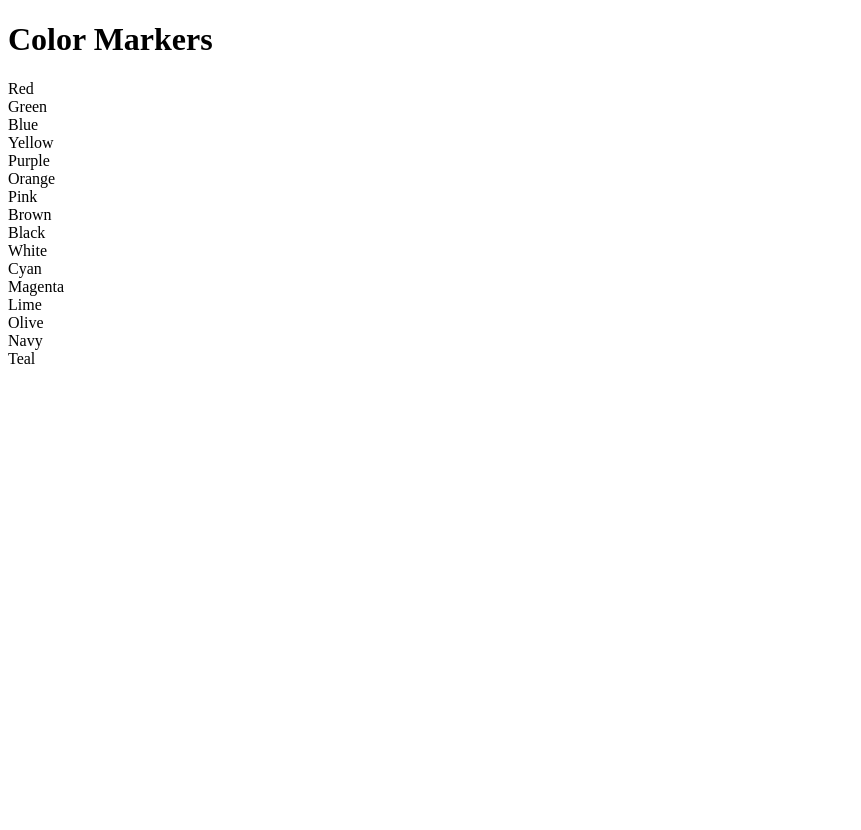
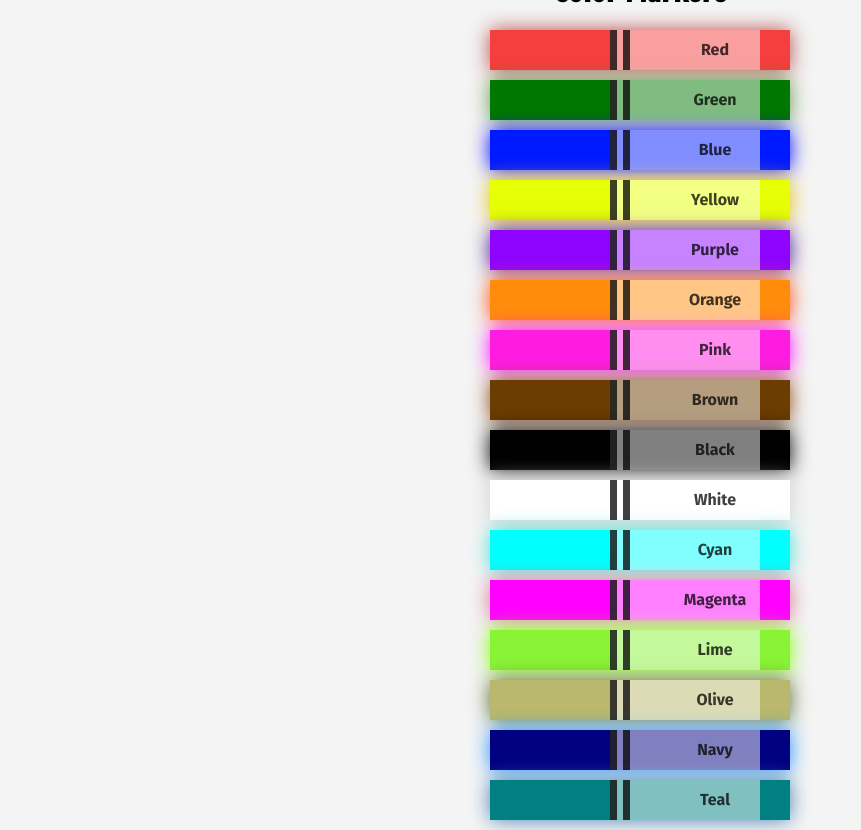
Before and after one commit to HeidelV/PRIN135-Activity-04, a plain HTML site: page index.html in a window 1280 px wide. Shown: the whole page, without its empty margins (0-861 px from the left). Before the commit the page ends 800 px from the top, so only its background shows below. Drawn offline with Linux system fonts and the light colour scheme.

Commit message:
Added content for the CSS file and added Google Fonts.

```diff
--- a/index.css
+++ b/index.css
@@ -0,0 +1,147 @@
+* {
+    margin: 0;
+    padding: 0;
+    box-sizing: border-box;
+}
+
+.container {
+    max-width: 900px;
+    margin: 0 auto;
+}
+
+h1 {
+    text-align: center;
+    margin-bottom: 20px;
+    font-weight: 600;
+    font-family: 'Fjalla One', sans-serif;
+}
+
+body {
+    margin: 0;
+    height: 100vh;
+    display: flex;
+    justify-content: center;
+    align-items: center;
+    background-color: #f4f4f4;
+}
+
+.marker {
+    width: 300px;
+    height: 40px;
+    margin: 10px auto;
+    display: flex;
+    justify-content: center;
+    align-items: center;
+  }
+
+  .cap {
+    width: 90px;
+    height: 40px;
+  }
+
+  .sleeve {
+    width: 150px;
+    height: 40px;
+    background-color: rgba(255, 255, 255, 0.5);
+    border-left: 20px double rgba(0, 0, 0, 0.75);
+    display: flex;
+    justify-content: center;
+    align-items: center;
+    position: relative;
+    text-align: center;
+  }
+
+  .sleeve span {
+    font-weight: bold;
+    color: rgba(0, 0, 0, 0.75);
+    position: relative;
+    top: 10px;
+    left: 20px;
+    font-family: "Fira Sans", sans-serif;
+  }
+
+  .cap,
+  .sleeve {
+    display: inline-block;
+  }
+
+  /* COLORS AND SHADOWS PART */
+  .red {
+    background: rgb(245, 62, 62);
+    box-shadow: 0 0 20px 0 rgba(165, 29, 29, 0.8);
+  }
+
+  .green {
+    background: rgb(0, 119, 0);
+    box-shadow: 0 0 20px 0 #3B7E20CC;
+  }
+
+  .blue {
+    background: rgb(0, 26, 255);
+    box-shadow: 0 0 20px 0 blue;
+  }
+
+  .yellow {
+    background: rgb(230, 255, 4);;
+    box-shadow: 0 0 20px 0 #e5c100;
+  }
+
+  .purple {
+    background: rgb(142, 4, 255);
+    box-shadow: 0 0 20px 0 #4a148c;
+  }
+
+  .orange {
+    background: rgb(255, 141, 11);
+    box-shadow: 0 0 20px 0 #ff4500;
+  }
+
+  .pink {
+    background: rgb(255, 28, 225);
+    box-shadow: 0 0 20px 0 #ff00ff;
+  }
+
+  .brown {
+    background: rgb(107, 61, 0);
+    box-shadow: 0 0 20px 0 #8b4513;
+  }
+
+  .black {
+    background: rgb(0, 0, 0);
+    box-shadow: 0 0 20px 0 #000;
+  }
+
+  .white {
+    background: rgb(255, 255, 255);
+    box-shadow: 0 0 20px 0 #ccc;
+  }
+
+  .cyan {
+    background: rgb(0, 255, 255);
+    box-shadow: 0 0 20px 0 #40e0d0;
+  }
+
+  .magenta {
+    background: rgb(255, 0, 255);
+    box-shadow: 0 0 20px 0 #db7093;
+  }
+
+  .lime {
+    background: rgb(137, 243, 54);
+    box-shadow: 0 0 20px 0 #7fff00;
+  }
+
+  .olive {
+    background: rgb(186, 184, 108);
+    box-shadow: 0 0 20px 0 #556b2f;
+  }
+
+  .navy {
+    background: rgb(0, 0, 128);
+    box-shadow: 0 0 20px 0 #1e90ff;
+  }
+
+  .teal {
+    background: rgb(0, 128, 128);
+    box-shadow: 0 0 20px 0 #4682b4;
+  }
--- a/index.html
+++ b/index.html
@@ -7,12 +7,20 @@
         <meta name="description" content="">
         <meta name="viewport" content="width=device-width, initial-scale=1">
 
+        <!-- Google Fonts -->
+        <link rel="preconnect" href="https://fonts.googleapis.com">
+        <link rel="preconnect" href="https://fonts.gstatic.com" crossorigin>
+        <link href="https://fonts.googleapis.com/css2?family=Fjalla+One&display=swap" rel="stylesheet">
+
+        <link rel="preconnect" href="https://fonts.googleapis.com">
+        <link rel="preconnect" href="https://fonts.gstatic.com" crossorigin>
+        <link href="https://fonts.googleapis.com/css2?family=Fira+Sans:ital,wght@0,100;0,200;0,300;0,400;0,500;0,600;0,700;0,800;0,900;1,100;1,200;1,300;1,400;1,500;1,600;1,700;1,800;1,900&family=Fjalla+One&display=swap" rel="stylesheet">
+
         <link rel="stylesheet" href="index.css">
-
     </head>
     <body>
         <div class="container">
-            <h1 class="header-title">Color Markers</h1>
+            <h1>Color Markers</h1>
             <div class="container">
                 <div class="marker red">
                   <div class="cap"></div>
```
